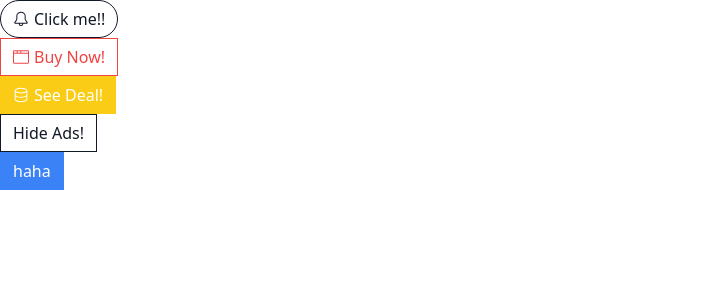
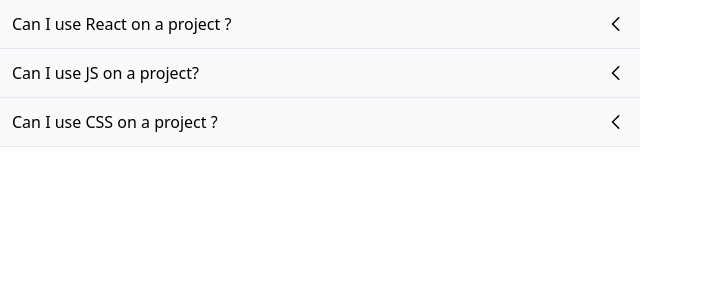
Before and after one commit to OkanNaci/Layers-Styles-, a React (Create React App) app: page / in a window 1280 px wide. Shown: the top 300 px of the page, without its empty margins (0-703 px from the left). Built offline with nearby package versions, Linux system fonts and the light colour scheme.

Commit message:
Adding accordion compotent

```diff
--- a/src/App.js
+++ b/src/App.js
@@ -1,36 +1,26 @@
-import Button from "./Button";
-import { GoBell, GoBrowser, GoDatabase } from "react-icons/go";
+import Accordion from "./components/Accordion";
+function App() {
+  const items = [
+    {
+      id: "efgegg",
+      label: "Can I use React on a project ?",
+      content: "You can use React on any project you want.",
+    },
+    {
+      id: "efgeg",
 
-function App() {
-  return (
-    <div>
-      <div>
-        <Button secondary outline rounded>
-          <GoBell />
-          Click me!!
-        </Button>
-      </div>
-      <div>
-        <Button danger outline>
-          <GoBrowser />
-          Buy Now!
-        </Button>
-      </div>
-      <div>
-        <Button warning>
-          <GoDatabase />
-          See Deal!
-        </Button>
-      </div>
-      <div>
-        <Button secondary outline>
-          Hide Ads!
-        </Button>
-      </div>
-      <div>
-        <Button primary>haha</Button>
-      </div>
-    </div>
-  );
+      label: "Can I use JS on a project?",
+      content: "You can use JS on any project you want",
+    },
+
+    {
+      id: "gegeg",
+
+      label: "Can I use CSS on a project ?",
+      content: "You can use CSS on any project you want",
+    },
+  ];
+
+  return <Accordion items={items} />;
 }
 export default App;
--- /dev/null
+++ b/src/components/Accordion.js
@@ -0,0 +1,36 @@
+import { useState } from "react";
+import { GoChevronDown, GoChevronLeft } from "react-icons/go";
+function Accordion({ items }) {
+  const [expandedIndex, setExpandedIndex] = useState(-1);
+  const handleClick = (nextIndex) => {
+    setExpandedIndex((currentExpandedIndex) => {
+      if (currentExpandedIndex === nextIndex) return -1;
+      else return nextIndex;
+    });
+  };
+  const renderedItems = items.map((item, index) => {
+    const isExpanded = index === expandedIndex;
+    const icon = (
+      <span className="text-2xl">
+        {isExpanded ? <GoChevronDown /> : <GoChevronLeft />}
+      </span>
+    );
+    return (
+      <div key={item.id} className="max-w-screen-sm			">
+        <div
+          className="justify-between flex p-3 bg-gray-50 border-b items-center cursor-pointer"
+          onClick={() => handleClick(index)}
+        >
+          {item.label}
+          {icon}
+        </div>
+        {isExpanded && (
+          <div className="bordr-b p-5 bg-gray-300">{item.content}</div>
+        )}
+      </div>
+    );
+  });
+
+  return <div>{renderedItems}</div>;
+}
+export default Accordion;
```
